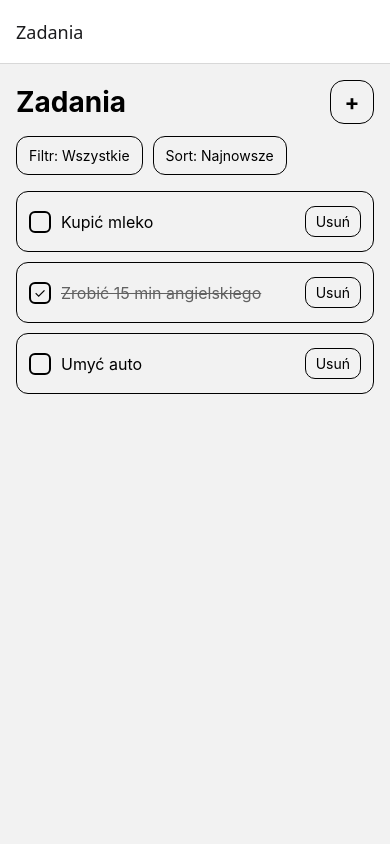
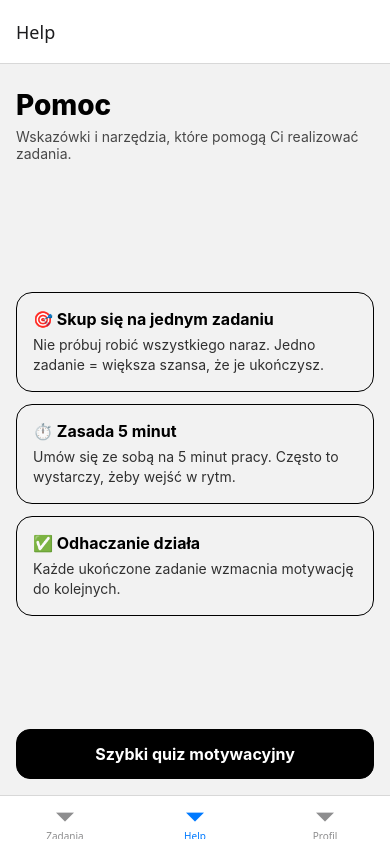
Before and after one commit to PatiKSMRZ/todoapp, a React Native app: screen /Help in a window 390 px wide. Built offline with nearby package versions, Linux system fonts and the light colour scheme.

Commit message:
stacknavigators

```diff
--- a/package.json
+++ b/package.json
@@ -14,6 +14,7 @@
     "@react-native-firebase/auth": "^23.8.2",
     "@react-native-firebase/firestore": "^23.8.2",
     "@react-native/new-app-screen": "0.83.1",
+    "@react-navigation/bottom-tabs": "^7.10.1",
     "@react-navigation/native": "^7.1.28",
     "@react-navigation/native-stack": "^7.10.0",
     "react": "19.2.0",
--- /dev/null
+++ b/src/features/help/screens/HelpScreen.tsx
@@ -0,0 +1,108 @@
+import React from 'react';
+import { View, Text, Pressable, StyleSheet } from 'react-native';
+
+export default function HelpScreen() {
+  return (
+    <View style={styles.container}>
+      {/* Header */}
+      <View style={styles.header}>
+        <Text style={styles.title}>Pomoc</Text>
+        <Text style={styles.subtitle}>
+          Wskazówki i narzędzia, które pomogą Ci realizować zadania.
+        </Text>
+      </View>
+
+      {/* Cards */}
+      <View style={styles.cards}>
+        <View style={styles.card}>
+          <Text style={styles.cardTitle}>🎯 Skup się na jednym zadaniu</Text>
+          <Text style={styles.cardText}>
+            Nie próbuj robić wszystkiego naraz. Jedno zadanie = większa szansa,
+            że je ukończysz.
+          </Text>
+        </View>
+
+        <View style={styles.card}>
+          <Text style={styles.cardTitle}>⏱️ Zasada 5 minut</Text>
+          <Text style={styles.cardText}>
+            Umów się ze sobą na 5 minut pracy. Często to wystarczy, żeby wejść w rytm.
+          </Text>
+        </View>
+
+        <View style={styles.card}>
+          <Text style={styles.cardTitle}>✅ Odhaczanie działa</Text>
+          <Text style={styles.cardText}>
+            Każde ukończone zadanie wzmacnia motywację do kolejnych.
+          </Text>
+        </View>
+      </View>
+
+      {/* CTA */}
+      <Pressable
+        onPress={() => console.log('Open quiz')}
+        style={styles.primaryButton}
+      >
+        <Text style={styles.primaryButtonText}>
+          Szybki quiz motywacyjny
+        </Text>
+      </Pressable>
+    </View>
+  );
+}
+
+const styles = StyleSheet.create({
+  container: {
+    flex: 1,
+    padding: 16,
+    paddingTop: 24,
+    justifyContent: 'space-between',
+  },
+
+  /* Header */
+  header: {
+    marginBottom: 16,
+  },
+  title: {
+    fontSize: 28,
+    fontWeight: '800',
+    marginBottom: 6,
+  },
+  subtitle: {
+    fontSize: 14,
+    opacity: 0.7,
+  },
+
+  /* Cards */
+  cards: {
+    gap: 12,
+  },
+  card: {
+    borderWidth: 1,
+    borderRadius: 16,
+    padding: 16,
+  },
+  cardTitle: {
+    fontSize: 16,
+    fontWeight: '700',
+    marginBottom: 6,
+  },
+  cardText: {
+    fontSize: 14,
+    lineHeight: 20,
+    opacity: 0.8,
+  },
+
+  /* Button */
+  primaryButton: {
+    paddingVertical: 14,
+    borderRadius: 14,
+    alignItems: 'center',
+    borderWidth: 1,
+    backgroundColor: 'black',
+  },
+  primaryButtonText: {
+    color: 'white',
+    fontSize: 16,
+    fontWeight: '700',
+  },
+});
--- /dev/null
+++ b/src/navigation/AppTabsNavigator.tsx
@@ -0,0 +1,39 @@
+import React from 'react';
+import { createBottomTabNavigator } from '@react-navigation/bottom-tabs';
+
+import TasksStackNavigator from './TasksStackNavigator';
+import HelpScreen from '../features/help/screens/HelpScreen';
+import ProfileScreen from '../features/profile/screens/ProfileScreen';
+
+export type AppTabsParamList = {
+  TasksTab: undefined;
+  Help: undefined;
+  Profile: undefined;
+};
+
+const Tab = createBottomTabNavigator<AppTabsParamList>();
+
+export default function AppTabsNavigator() {
+  return (
+    <Tab.Navigator>
+      <Tab.Screen
+        name="TasksTab"
+        component={TasksStackNavigator}
+        options={{
+          title: 'Zadania',
+          headerShown: false, // header zapewnia TasksStack
+        }}
+      />
+      <Tab.Screen
+        name="Help"
+        component={HelpScreen}
+        options={{ title: 'Help' }}
+      />
+      <Tab.Screen
+        name="Profile"
+        component={ProfileScreen}
+        options={{ title: 'Profil' }}
+      />
+    </Tab.Navigator>
+  );
+}
--- /dev/null
+++ b/src/navigation/AuthStackNavigator.tsx
@@ -0,0 +1,36 @@
+import React from 'react';
+import { createNativeStackNavigator } from '@react-navigation/native-stack';
+
+import AuthStartScreen from '../features/auth/screens/AuthStartScreen';
+import LoginScreen from '../features/auth/screens/LoginScreen';
+import RegisterScreen from '../features/auth/screens/RegisterScreen';
+
+export type AuthStackParamList = {
+  AuthStart: undefined;
+  Login: undefined;
+  Register: undefined;
+};
+
+const Stack = createNativeStackNavigator<AuthStackParamList>();
+
+export default function AuthStackNavigator() {
+  return (
+    <Stack.Navigator initialRouteName="AuthStart">
+      <Stack.Screen
+        name="AuthStart"
+        component={AuthStartScreen}
+        options={{ headerShown: false }}
+      />
+      <Stack.Screen
+        name="Login"
+        component={LoginScreen}
+        options={{ title: 'Logowanie' }}
+      />
+      <Stack.Screen
+        name="Register"
+        component={RegisterScreen}
+        options={{ title: 'Rejestracja' }}
+      />
+    </Stack.Navigator>
+  );
+}
--- a/src/navigation/RootNavigator.tsx
+++ b/src/navigation/RootNavigator.tsx
@@ -1,28 +1,10 @@
 import React from 'react';
-import { createNativeStackNavigator } from '@react-navigation/native-stack';
-import TasksListScreen from '../features/tasks/screens/TasksListScreen';
-import TaskFormScreen from '../features/tasks/screens/TaskFormScreen';
-
-export type RootStackParamList = {
-  TasksList: undefined;
-  TaskForm: { taskId?: string } | undefined;
-}
-
-const Stack = createNativeStackNavigator<RootStackParamList>();
+import AuthStackNavigator from './AuthStackNavigator';
+import AppTabsNavigator from './AppTabsNavigator';
 
 export default function RootNavigator() {
-  return (
-   <Stack.Navigator initialRouteName="TasksList">
-      <Stack.Screen
-        name="TasksList"
-        component={TasksListScreen}
-        options={{ title: 'Zadania' }}
-      />
-      <Stack.Screen
-        name="TaskForm"
-        component={TaskFormScreen}
-        options={{ title: 'Dodaj / Edytuj' }}
-      />
-    </Stack.Navigator>
-  );
+  // TODO: później podmienisz na Firebase auth state
+  const [isSignedIn] = React.useState(true);
+
+  return isSignedIn ? <AppTabsNavigator /> : <AuthStackNavigator />;
 }
--- /dev/null
+++ b/src/navigation/TasksStackNavigator.tsx
@@ -0,0 +1,29 @@
+import React from 'react';
+import { createNativeStackNavigator } from '@react-navigation/native-stack';
+
+import TasksListScreen from '../features/tasks/screens/TasksListScreen';
+import TaskFormScreen from '../features/tasks/screens/TaskFormScreen';
+
+export type TasksStackParamList = {
+  TasksList: undefined;
+  TaskForm: { taskId?: string } | undefined;
+};
+
+const Stack = createNativeStackNavigator<TasksStackParamList>();
+
+export default function TasksStackNavigator() {
+  return (
+    <Stack.Navigator initialRouteName="TasksList">
+      <Stack.Screen
+        name="TasksList"
+        component={TasksListScreen}
+        options={{ title: 'Zadania' }}
+      />
+      <Stack.Screen
+        name="TaskForm"
+        component={TaskFormScreen}
+        options={{ title: 'Dodaj / Edytuj' }}
+      />
+    </Stack.Navigator>
+  );
+}
```
Also changed, not shown: 1 other file (tests, documents, lock files or other folders).
